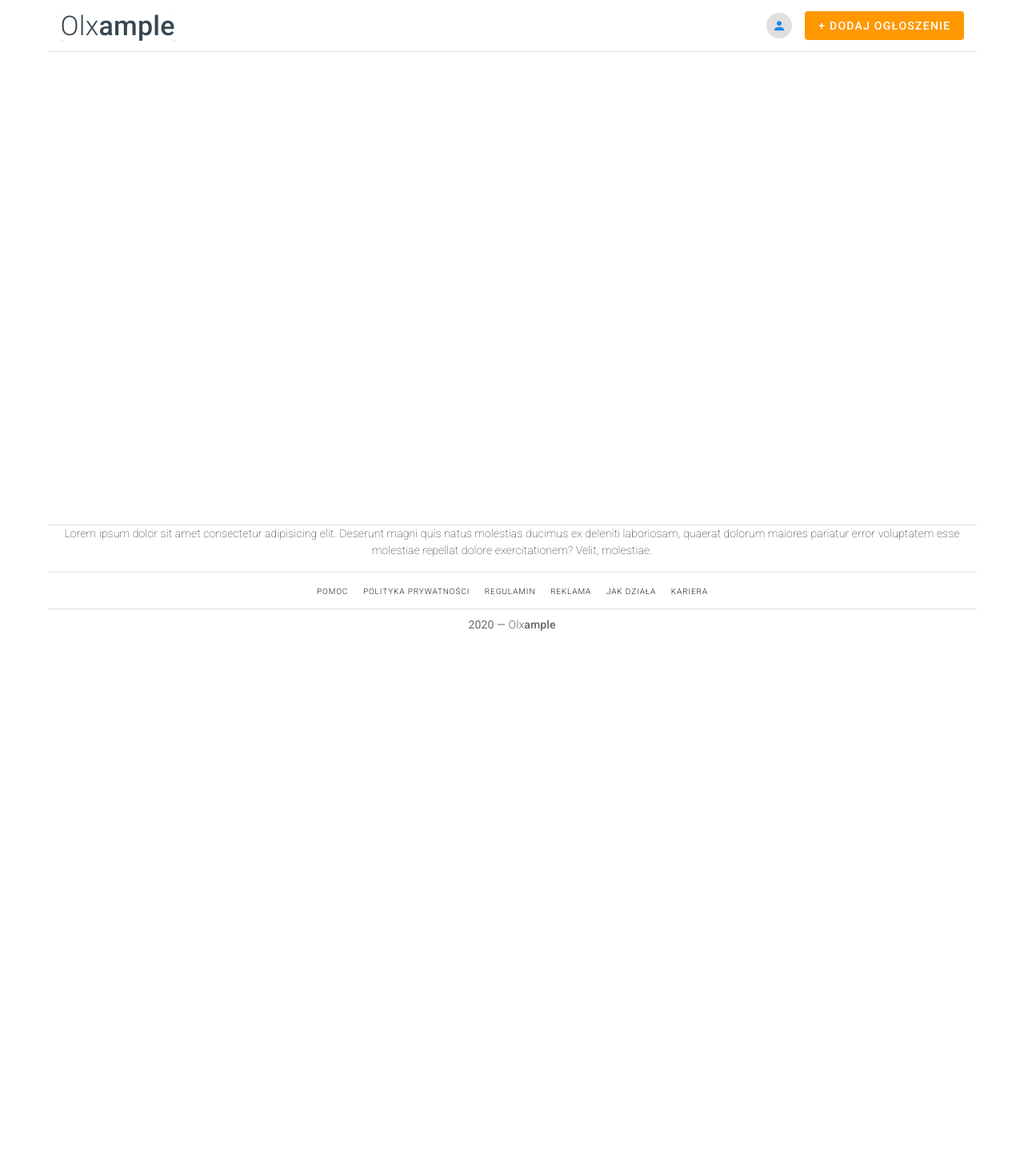
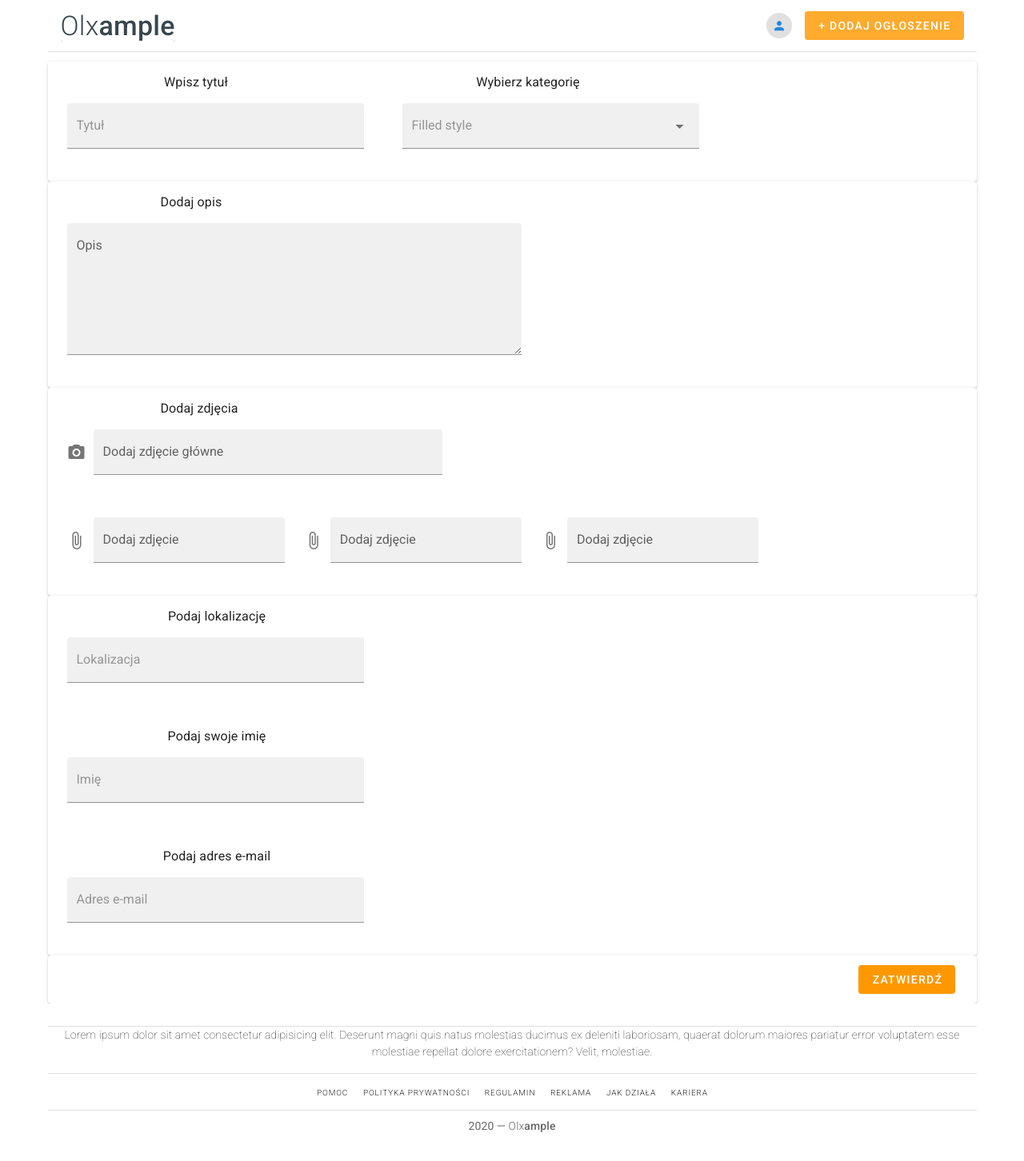
Before and after one commit to sinkuladis/apsi, a Vue app in the folder frontend/: page /submitAdvert in a window 1280 px wide. Shown: the top 1452 px of the page at 80% size. Before the commit the page ends 800 px from the top, so only its background shows below. Built offline with nearby package versions, Linux system fonts and the light colour scheme.

Commit message:
Advert submition form

```diff
--- a/frontend/src/components/BottomSection.vue
+++ b/frontend/src/components/BottomSection.vue
@@ -1,7 +1,7 @@
 <template>
     <v-footer
             padless
-            absolute
+            height="200"
             class="white">
         <v-container class="py-0">
             <v-card
--- a/frontend/src/components/Navbar.vue
+++ b/frontend/src/components/Navbar.vue
@@ -4,7 +4,8 @@
             <v-toolbar flat>
                 <!--Toorbar title-->
                 <v-toolbar-title>
-                <v-card :ripple="false" :to="'/'" tag="section" class="display-1 blue-grey--text text--darken-3 white-background">
+                    <v-card :ripple="false" :to="'/'" tag="section"
+                            class="display-1 blue-grey--text text--darken-3 white-background">
                         <span class="font-weight-light">Olx</span>
                         <span class="font-weight-medium">ample</span>
                     </v-card>
@@ -21,7 +22,8 @@
                     </v-btn>
                     <v-menu v-if="loggedIn" :ripple="false" offset-y>
                         <template v-slot:activator="{ on }">
-                        <v-btn fab text x-small dark class="me-4 grey lighten-2 blue--text text--darken-1" v-on="on">
+                            <v-btn fab text x-small dark class="me-4 grey lighten-2 blue--text text--darken-1"
+                                   v-on="on">
                                 <v-icon medium>mdi-account</v-icon>
                             </v-btn>
                         </template>
@@ -48,7 +50,7 @@
                 </div>
 
                 <!--"Dodaj ogłoszenie" button-->
-            <v-btn depressed dark color="orange">
+                <v-btn :to="advertRedirect" depressed dark color="orange">
                     + DODAJ OGŁOSZENIE
                 </v-btn>
             </v-toolbar>
@@ -67,7 +69,12 @@
                     {title: 'Ogłoszenia'},
                     {title: 'Ustawienia'}
                 ],
-                loggedIn: false
+                loggedIn: true
+            }
+        },
+        computed: {
+            advertRedirect() {
+                return this.loggedIn ? "/submitAdvert" : "/login";
             }
         }
     }
--- a/frontend/src/router/router.js
+++ b/frontend/src/router/router.js
@@ -1,7 +1,8 @@
 import Vue from 'vue'
 import VueRouter from 'vue-router'
 import Home from '@/views/Home'
-import Login from "@/views/Login";
+import Login from "@/views/Login"
+import SubmitAdvert from "@/views/Adverts/SubmitAdvert"
 
 const routes = [
     {
@@ -16,7 +17,12 @@ const routes = [
         path: '/login',
         name: 'Logowanie',
         component: Login,
-    }
+    },
+    {
+        path: '/submitAdvert',
+        name: 'SubmitAdvert',
+        component: SubmitAdvert,
+    },
 ]
 
 Vue.use(VueRouter);
--- /dev/null
+++ b/frontend/src/views/Adverts/SubmitAdvert.vue
@@ -0,0 +1,156 @@
+<template>
+    <div>
+        <v-container class="text-center">
+
+            <!--Tytuł i kategorie-->
+            <v-card class="my-3">
+                <v-row class="subtitle-1 font-weight-regular">
+                    <v-col cols="4" class="pb-0">
+                        Wpisz tytuł
+                    </v-col>
+                    <v-col cols="4" class="pb-0 ms-5">
+                        Wybierz kategorię
+                    </v-col>
+                </v-row>
+                <v-row>
+                    <v-col cols="4" class="ms-6">
+                        <v-text-field
+                                placeholder="Tytuł"
+                                filled
+                        ></v-text-field>
+                    </v-col>
+                    <v-col cols="4" class="ms-6">
+                        <v-select
+                                :items="items"
+                                filled
+                                placeholder="Filled style"
+                        ></v-select>
+                    </v-col>
+                </v-row>
+            </v-card>
+
+            <!--Opis-->
+            <v-card class="my-3">
+                <v-row class="subtitle-1 font-weight-regular">
+                    <v-col cols="4" class="pb-0 ps-0">
+                        Dodaj opis
+                    </v-col>
+                </v-row>
+                <v-row>
+                    <v-col cols="6" class="ms-6">
+                        <v-textarea
+                                filled
+                                name="input-7-4"
+                                label="Opis"
+                        ></v-textarea>
+                    </v-col>
+                </v-row>
+            </v-card>
+
+            <!--Zdjęcia-->
+            <v-card class="my-3">
+                <v-row class="subtitle-1 font-weight-regular">
+                    <v-col cols="4" class="pb-0 ms-1">
+                        Dodaj zdjęcia
+                    </v-col>
+                </v-row>
+
+                <v-row>
+                    <v-col cols="5" class="ms-6">
+                        <v-file-input
+                                :rules="rules"
+                                filled
+                                accept="image/png, image/jpeg, image/bmp"
+                                placeholder="Dodaj zdjęcie główne"
+                                prepend-icon="mdi-camera"
+                        ></v-file-input>
+                    </v-col>
+                </v-row>
+                <v-row>
+                    <v-col cols="3" class="ms-6">
+                        <v-file-input
+                                filled
+                                accept="image/png, image/jpeg, image/bmp"
+                                placeholder="Dodaj zdjęcie"
+                        ></v-file-input>
+                    </v-col>
+                    <v-col cols="3">
+                        <v-file-input
+                                filled
+                                accept="image/png, image/jpeg, image/bmp"
+                                placeholder="Dodaj zdjęcie"
+                        ></v-file-input>
+                    </v-col>
+                    <v-col cols="3">
+                        <v-file-input
+                                filled
+                                accept="image/png, image/jpeg, image/bmp"
+                                placeholder="Dodaj zdjęcie"
+                        ></v-file-input>
+                    </v-col>
+                </v-row>
+            </v-card>
+
+            <!--Dane kontaktowe-->
+            <v-card class="my-3">
+                <v-row class="subtitle-1 font-weight-regular">
+                    <v-col cols="4" class="pb-0 ps-0 ms-8">
+                        Podaj lokalizację
+                    </v-col>
+                </v-row>
+                <v-row>
+                    <v-col cols="4" class="ms-6">
+                        <v-text-field
+                                placeholder="Lokalizacja"
+                                filled
+                        ></v-text-field>
+                    </v-col>
+                </v-row>
+                <v-row class="subtitle-1 font-weight-regular">
+                    <v-col cols="4" class="pb-0 ps-0 ms-8">
+                        Podaj swoje imię
+                    </v-col>
+                </v-row>
+                <v-row>
+                    <v-col cols="4" class="ms-6">
+                        <v-text-field
+                                placeholder="Imię"
+                                filled
+                        ></v-text-field>
+                    </v-col>
+                </v-row>
+                <v-row class="subtitle-1 font-weight-regular">
+                    <v-col cols="4" class="pb-0 ps-0 ms-8">
+                        Podaj adres e-mail
+                    </v-col>
+                </v-row>
+                <v-row>
+                    <v-col cols="4" class="ms-6">
+                        <v-text-field
+                                placeholder="Adres e-mail"
+                                filled
+                        ></v-text-field>
+                    </v-col>
+                </v-row>
+            </v-card>
+            <v-card>
+                <v-row>
+                    <v-col offset="10">
+                        <v-btn depressed dark color="orange">
+                            Zatwierdź
+                        </v-btn>
+                    </v-col>
+                </v-row>
+            </v-card>
+        </v-container>
+    </div>
+</template>
+
+<script>
+    export default {
+        name: "SubmitAdvert"
+    }
+</script>
+
+<style scoped>
+</style>
```
Lines whose indentation alone changed are shown as unchanged.
